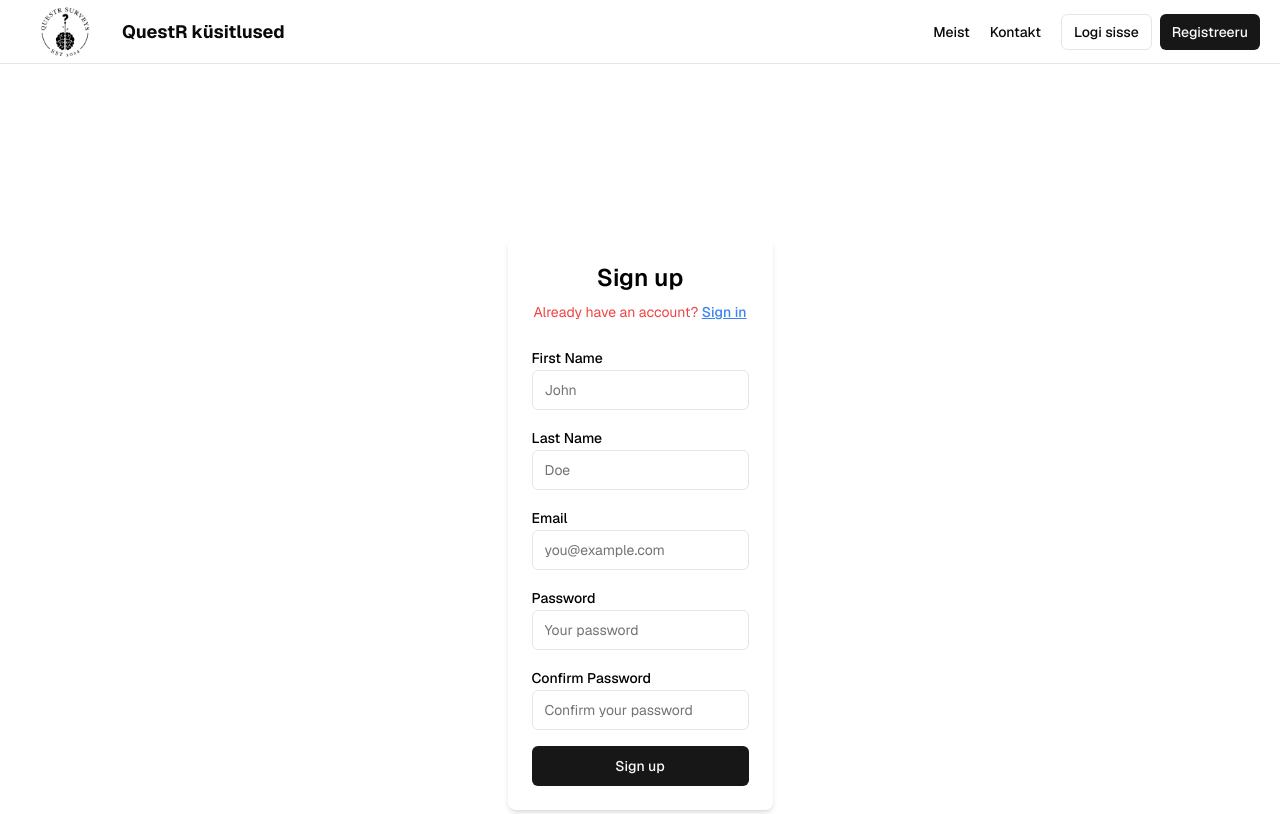
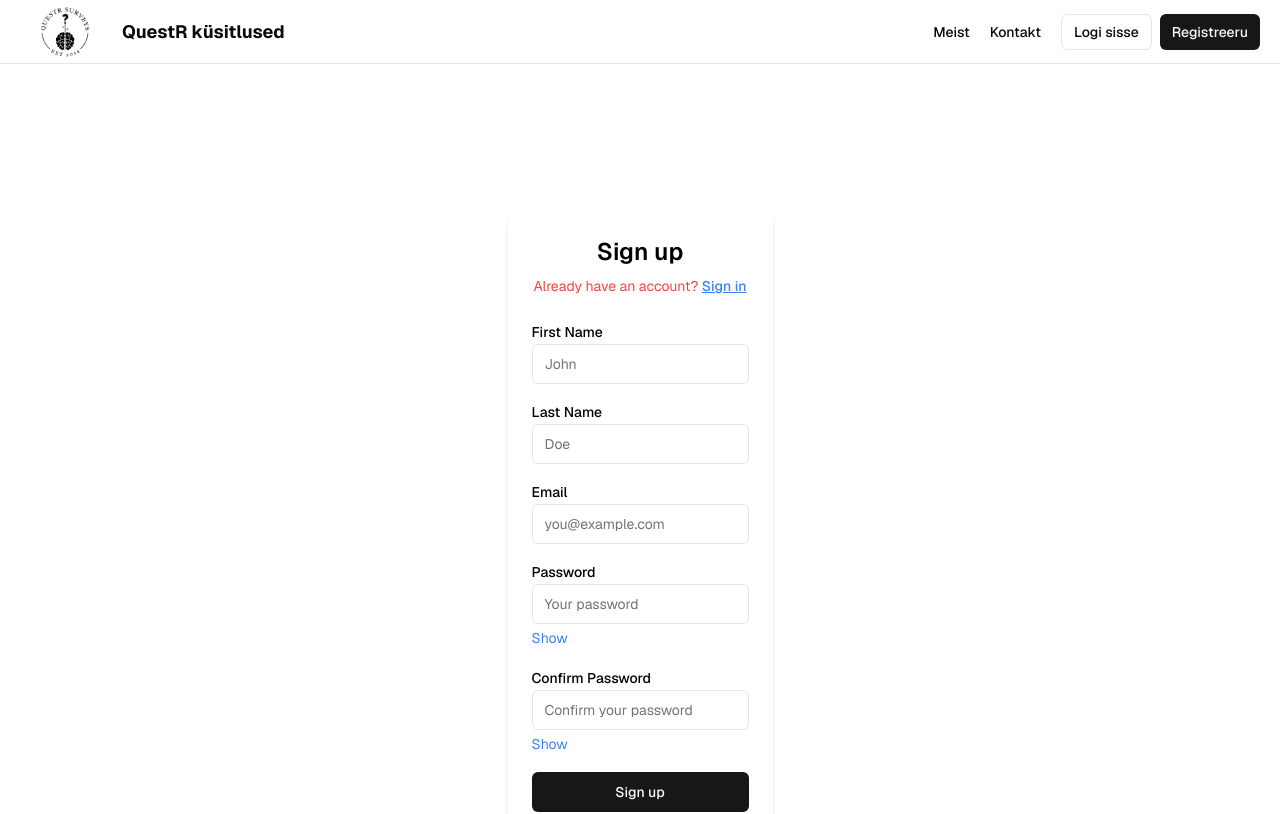
Before and after one commit to rakenduste-programmeerimine-2024/survey-platform, a Next.js app: page /sign-up in a window 1280 px wide. Shown: the top 814 px of the page. Built offline with nearby package versions, Linux system fonts and the light colour scheme; no server answers.

Commit message:
Parooli privaatsus

```diff
--- a/app/(auth-pages)/sign-up/page.tsx
+++ b/app/(auth-pages)/sign-up/page.tsx
@@ -16,6 +16,8 @@ export default function SignupPage() {
   const [password, setPassword] = useState<string>("");
   const [passwordConfirmation, setPasswordConfirmation] = useState<string>("");
   const [isPasswordMatch, setIsPasswordMatch] = useState<boolean | null>(null);
+  const [showPassword, setShowPassword] = useState<boolean>(false); // State for password visibility
+  const [showPasswordConfirmation, setShowPasswordConfirmation] = useState<boolean>(false); // State for confirmation visibility
 
   // UseEffect for handling searchParams and setting messages
   useEffect(() => {
@@ -71,34 +73,49 @@ export default function SignupPage() {
         <div className="flex flex-col gap-4 mt-6">
           {/* First Name Input */}
           <div>
-          <Label htmlFor="first-name" className="text-black">First Name</Label>
+            <Label htmlFor="first-name" className="text-black">
+              First Name
+            </Label>
             <Input id="first-name" name="first-name" placeholder="John" required />
           </div>
 
           {/* Last Name Input */}
           <div>
-          <Label htmlFor="last-name" className="text-black">Last Name</Label>
-          <Input id="last-name" name="last-name" placeholder="Doe" required />
+            <Label htmlFor="last-name" className="text-black">
+              Last Name
+            </Label>
+            <Input id="last-name" name="last-name" placeholder="Doe" required />
           </div>
 
           {/* Email Input */}
           <div>
-          <Label htmlFor="email" className="text-black">Email</Label>
-          <Input id="email" name="email" type="email" placeholder="you@example.com" required />
+            <Label htmlFor="email" className="text-black">
+              Email
+            </Label>
+            <Input id="email" name="email" type="email" placeholder="you@example.com" required />
           </div>
 
           {/* Password Input */}
           <div>
-          <Label htmlFor="password" className="text-black">Password</Label>
-          <Input
+            <Label htmlFor="password" className="text-black">
+              Password
+            </Label>
+            <Input
               id="password"
-              type="password"
+              type={showPassword ? "text" : "password"} // Toggle visibility
               name="password"
               placeholder="Your password"
               minLength={6}
               required
               onChange={(e) => handlePasswordChange(e.target.value)}
             />
+            <button
+              type="button"
+              onClick={() => setShowPassword((prev) => !prev)}
+              className="text-sm text-blue-500 mt-1"
+            >
+              {showPassword ? "Hide" : "Show"}
+            </button>
             {passwordStrength && (
               <p
                 className={`text-sm mt-1 ${
@@ -116,16 +133,25 @@ export default function SignupPage() {
 
           {/* Password Confirmation Input */}
           <div>
-          <Label htmlFor="password-confirmation" className="text-black">Confirm Password</Label>
-          <Input
+            <Label htmlFor="password-confirmation" className="text-black">
+              Confirm Password
+            </Label>
+            <Input
               id="password-confirmation"
-              type="password"
+              type={showPasswordConfirmation ? "text" : "password"} // Toggle visibility
               name="password-confirmation"
               placeholder="Confirm your password"
               minLength={6}
               required
               onChange={(e) => handlePasswordConfirmationChange(e.target.value)}
             />
+            <button
+              type="button"
+              onClick={() => setShowPasswordConfirmation((prev) => !prev)}
+              className="text-sm text-blue-500 mt-1"
+            >
+              {showPasswordConfirmation ? "Hide" : "Show"}
+            </button>
             {isPasswordMatch !== null && !isPasswordMatch && (
               <p className="text-red-500 text-sm mt-1">Passwords do not match!</p>
             )}
```
